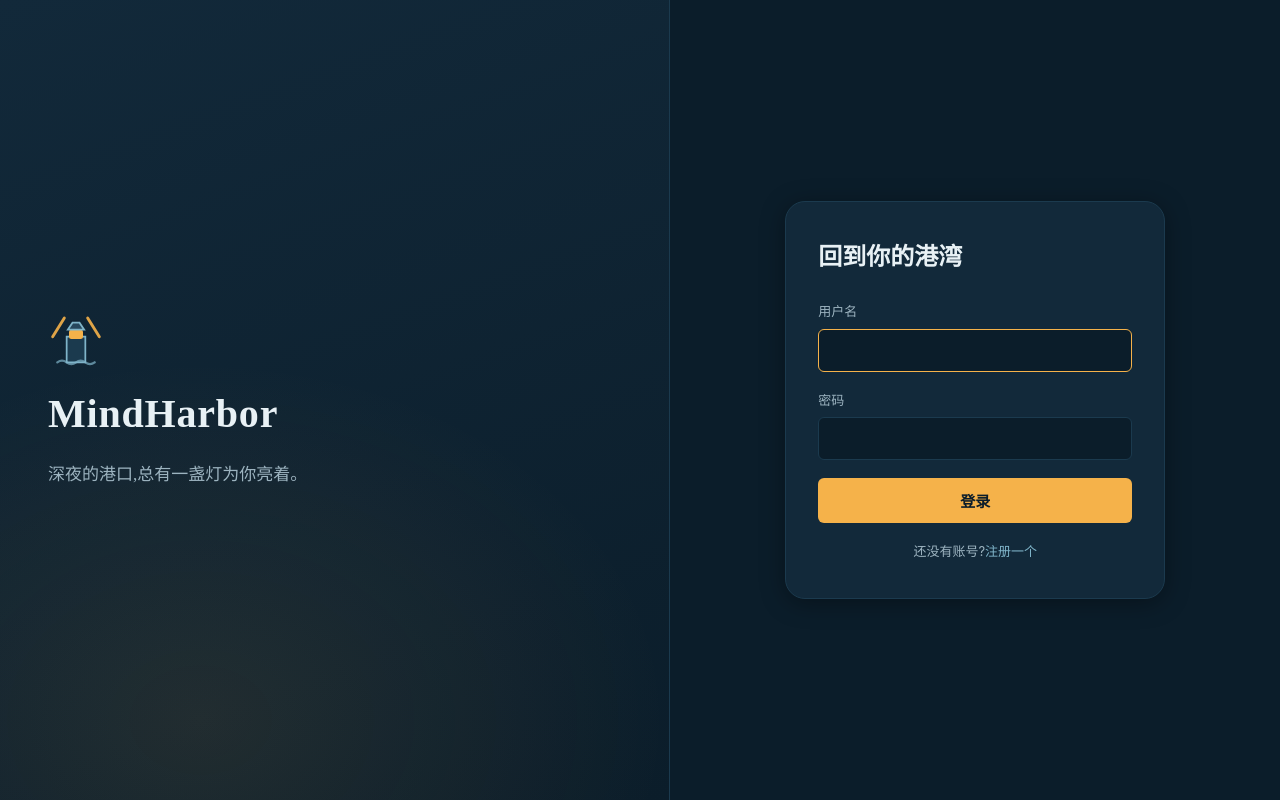
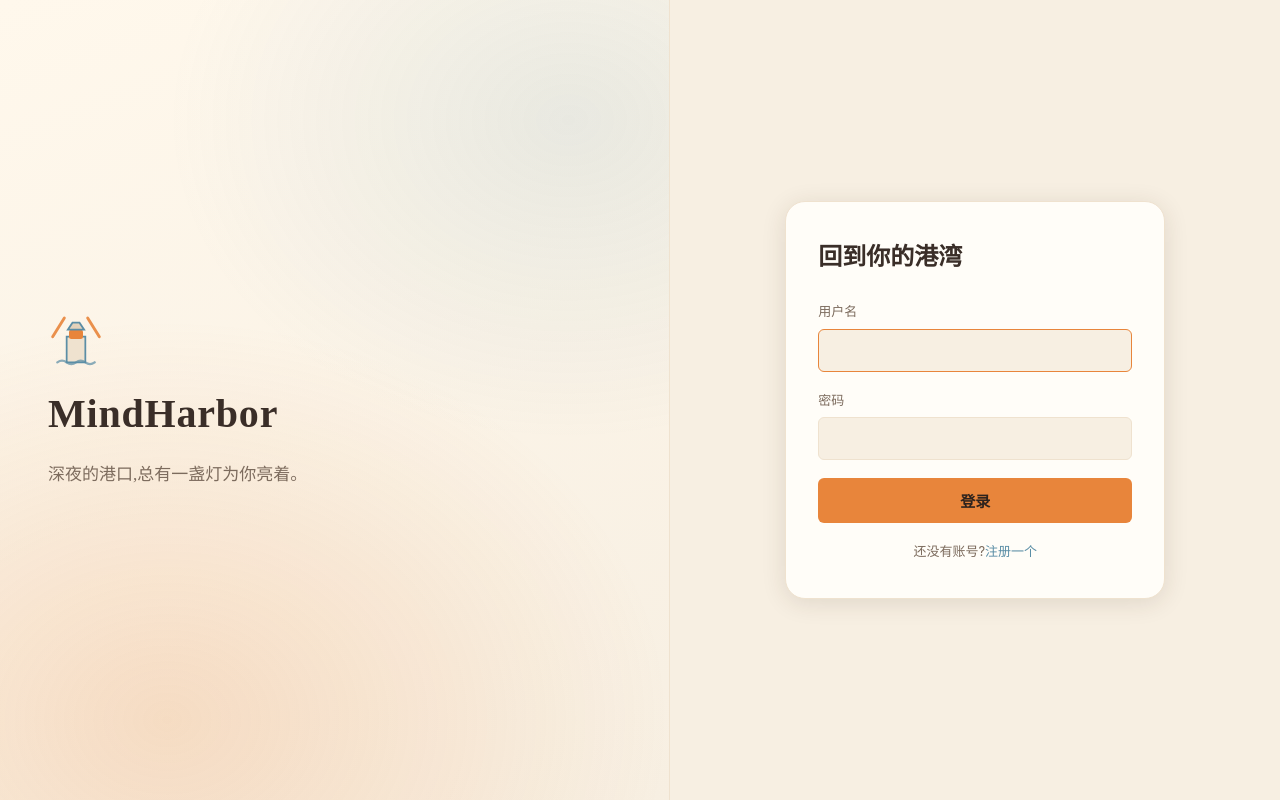
Before and after one commit to mmraaa/mind_harbor, a React (Vite) app in the folder frontend/: page /login in a window 1280 px wide. Built offline with nearby package versions, Linux system fonts and the light colour scheme.

Commit message:
feat: restyle student frontend to warm morning-harbor theme

```diff
--- a/frontend/src/pages/auth/auth.css
+++ b/frontend/src/pages/auth/auth.css
@@ -13,8 +13,9 @@
   gap: 14px;
   padding: 48px;
   background:
-    radial-gradient(ellipse 70% 45% at 30% 90%, rgba(245, 178, 74, 0.09), transparent),
-    linear-gradient(160deg, var(--night-1), var(--night-0));
+    radial-gradient(ellipse 75% 50% at 25% 90%, rgba(232, 133, 59, 0.2), transparent),
+    radial-gradient(ellipse 60% 40% at 85% 15%, rgba(91, 142, 166, 0.12), transparent),
+    linear-gradient(160deg, #fff8ec, var(--night-0));
   border-right: 1px solid var(--night-2);
 }
 
@@ -87,10 +88,10 @@
 .auth-error {
   margin: 0;
   padding: 10px 12px;
-  background: rgba(224, 109, 90, 0.12);
+  background: rgba(192, 57, 43, 0.1);
   border: 1px solid var(--coral-soft);
   border-radius: var(--radius-s);
-  color: #f2a396;
+  color: var(--coral-text);
   font-size: 13px;
 }
 
@@ -99,14 +100,15 @@
   background: var(--lighthouse);
   border: none;
   border-radius: var(--radius-s);
-  color: var(--night-0);
+  color: var(--on-accent);
   font-size: 15px;
   font-weight: 600;
   transition: background 0.2s var(--ease-out);
 }
 
 .auth-submit:hover:not(:disabled) {
-  background: #ffc46e;
+  background: var(--lighthouse-soft);
+  color: #fffdf8;
 }
 
 .auth-submit:disabled {
--- a/frontend/src/pages/student/chat.css
+++ b/frontend/src/pages/student/chat.css
@@ -113,10 +113,10 @@
   margin: 0;
   align-self: center;
   padding: 8px 14px;
-  background: rgba(224, 109, 90, 0.12);
+  background: rgba(192, 57, 43, 0.1);
   border: 1px solid var(--coral-soft);
   border-radius: var(--radius-s);
-  color: #f2a396;
+  color: var(--coral-text);
   font-size: 13px;
 }
 
@@ -138,7 +138,7 @@
   display: flex;
   gap: 14px;
   align-items: flex-start;
-  background: rgba(127, 180, 201, 0.08);
+  background: rgba(91, 142, 166, 0.1);
   border: 1px solid var(--night-3);
 }
 
@@ -208,13 +208,13 @@
 }
 
 .crisis-card {
-  background: rgba(224, 109, 90, 0.1);
+  background: rgba(192, 57, 43, 0.08);
   border: 1px solid var(--coral);
 }
 
 .crisis-hotline {
   margin: 0;
-  color: #f2a396;
+  color: var(--coral-text);
   font-weight: 600;
 }
 
@@ -359,14 +359,15 @@
   background: var(--lighthouse);
   border: none;
   border-radius: var(--radius-m);
-  color: var(--night-0);
+  color: var(--on-accent);
   font-weight: 600;
   font-size: 14px;
   transition: background 0.2s var(--ease-out);
 }
 
 .chat-send:hover:not(:disabled) {
-  background: #ffc46e;
+  background: var(--lighthouse-soft);
+  color: #fffdf8;
 }
 
 .chat-send:disabled {
--- a/frontend/src/pages/student/favorites.css
+++ b/frontend/src/pages/student/favorites.css
@@ -23,7 +23,7 @@
 }
 
 .fav-tab.is-active {
-  color: var(--night-0);
+  color: var(--on-accent);
   background: var(--lighthouse);
   border-color: var(--lighthouse);
   font-weight: 600;
@@ -67,10 +67,10 @@
 
 .risk-badge {
   padding: 1px 8px;
-  background: rgba(224, 109, 90, 0.15);
+  background: rgba(192, 57, 43, 0.12);
   border: 1px solid var(--coral-soft);
   border-radius: 999px;
-  color: #f2a396;
+  color: var(--coral-text);
   font-size: 11px;
 }
 
--- a/frontend/src/pages/student/journal.css
+++ b/frontend/src/pages/student/journal.css
@@ -29,7 +29,7 @@
 }
 
 .page-state.is-error {
-  color: #f2a396;
+  color: var(--coral-text);
 }
 
 .back-link {
--- a/frontend/src/pages/student/profile.css
+++ b/frontend/src/pages/student/profile.css
@@ -25,7 +25,7 @@
   border-radius: 50%;
   font-family: var(--font-display);
   font-size: 28px;
-  color: var(--night-0);
+  color: var(--on-accent);
 }
 
 .profile-name {
@@ -64,11 +64,11 @@
 .tips-warn {
   margin: 0;
   padding: 10px 12px;
-  background: rgba(224, 109, 90, 0.1);
+  background: rgba(192, 57, 43, 0.08);
   border: 1px solid var(--coral-soft);
   border-radius: var(--radius-s);
   font-size: 13px;
-  color: #f2a396;
+  color: var(--coral-text);
 }
 
 .profile-logout {
@@ -78,11 +78,11 @@
   background: transparent;
   border: 1px solid var(--coral-soft);
   border-radius: var(--radius-m);
-  color: var(--coral);
+  color: var(--coral-text);
   font-size: 15px;
   transition: background 0.2s;
 }
 
 .profile-logout:hover {
-  background: rgba(224, 109, 90, 0.1);
+  background: rgba(192, 57, 43, 0.08);
 }
--- a/frontend/src/styles/tokens.css
+++ b/frontend/src/styles/tokens.css
@@ -1,22 +1,30 @@
 /* ============================================================
-   MindHarbor 设计 token —— 「夜航港湾」
-   深海夜 + 灯塔暖光;珊瑚色仅用于危机/风险语义。
+   MindHarbor 设计 token —— 「晨光港湾」
+   主题从"夜航港湾"(深海夜)反转为暖色晨光:
+   灯塔仍是主题核心,但此刻是日出时分的灯塔。
+   暖米沙岸 + 日出橙 + 一抹雾蓝(冷暖对比)。
+
+   注:变量沿用 `--night-*` 等旧名(源自深色主题),为避免改动
+   全部引用文件而保留;值已按暖色浅底重新定义。新语义变量:
+   --on-accent(强调底上的文字)、--coral-text(危机文字)。
    ============================================================ */
 
 :root {
-  /* 色板 */
-  --night-0: #0b1d2a;      /* 深海夜:主背景 */
-  --night-1: #12293a;      /* 面板 */
-  --night-2: #1b3a4e;      /* 抬升 / 边框 */
-  --night-3: #27485e;      /* hover 态 */
-  --fog: #e8f1f5;          /* 正文 */
-  --fog-dim: #9db4c0;      /* 次级文本 */
-  --fog-faint: #5f7a88;    /* 弱提示 */
-  --lighthouse: #f5b24a;   /* 灯塔暖光:主强调(少量使用) */
-  --lighthouse-soft: #c98f35;
-  --water: #7fb4c9;        /* 水面蓝:次级 / 链接 */
-  --coral: #e06d5a;        /* 珊瑚:危机 / 风险语义色 */
-  --coral-soft: #a04c3f;
+  /* 色板(暖色) */
+  --night-0: #f7efe2;       /* 主背景:暖米(晨光沙滩) */
+  --night-1: #fffdf8;       /* 面板:暖白 */
+  --night-2: #efe2cf;       /* 抬升 / 边框:暖褐浅 */
+  --night-3: #e4d2ba;       /* hover 态:暖褐 */
+  --fog: #3a2e28;           /* 正文:深暖褐 */
+  --fog-dim: #7c6b5d;       /* 次级文本 */
+  --fog-faint: #a29385;     /* 弱提示 */
+  --lighthouse: #e8853b;    /* 日出橙:主强调(少量使用) */
+  --lighthouse-soft: #c96a2c;
+  --water: #5b8ea6;         /* 雾蓝:次级 / 链接(冷暖对比) */
+  --coral: #c0392b;         /* 珊瑚深红:危机 / 风险语义色 */
+  --coral-soft: #9b3227;
+  --on-accent: #2e231d;     /* 强调色底上的文字 */
+  --coral-text: #a83228;    /* 危机文字(浅底可读) */
 
   /* 字体 */
   --font-display: "Noto Serif SC", "Songti SC", "SimSun", serif;
@@ -29,7 +37,7 @@
   --radius-m: 12px;
   --radius-l: 20px;
   --nav-w: 224px;
-  --shadow-soft: 0 4px 24px rgba(0, 0, 0, 0.35);
+  --shadow-soft: 0 4px 24px rgba(60, 42, 26, 0.12);
 
   /* 动效 */
   --ease-out: cubic-bezier(0.22, 1, 0.36, 1);
```
